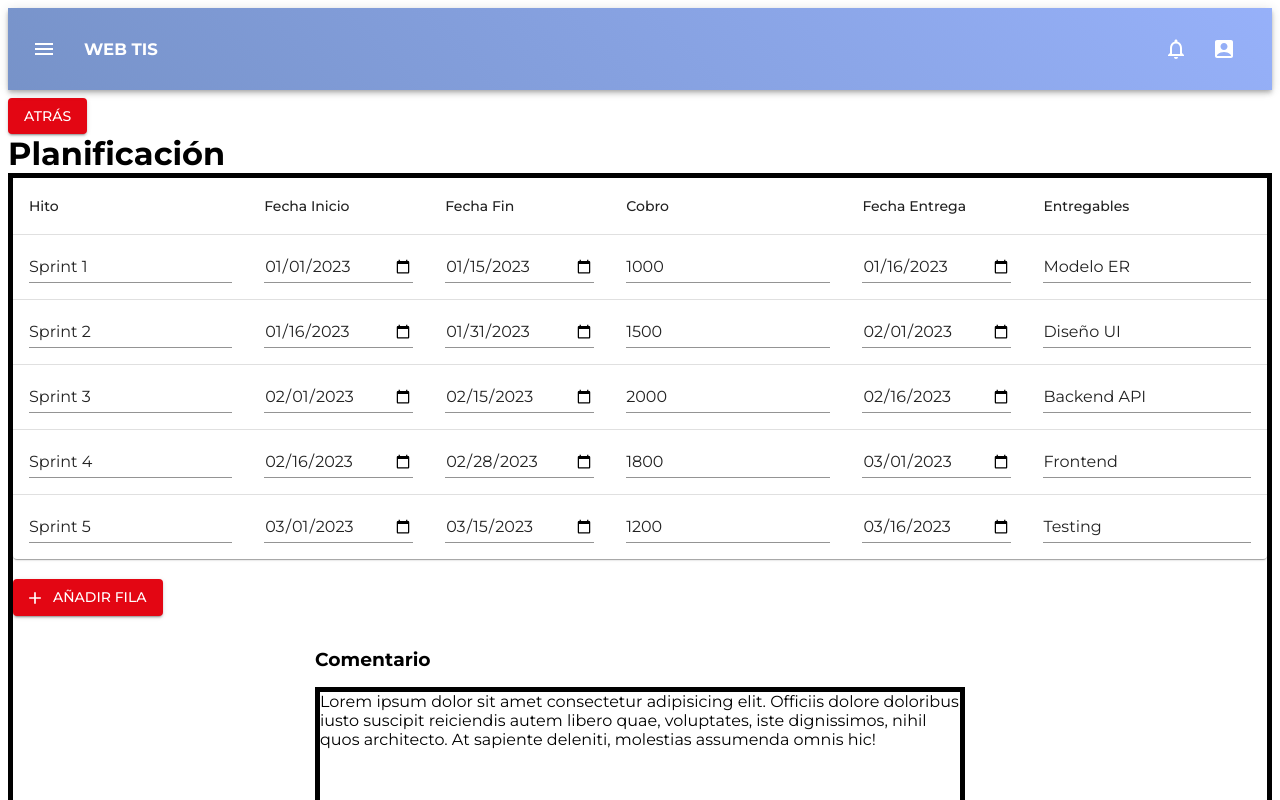
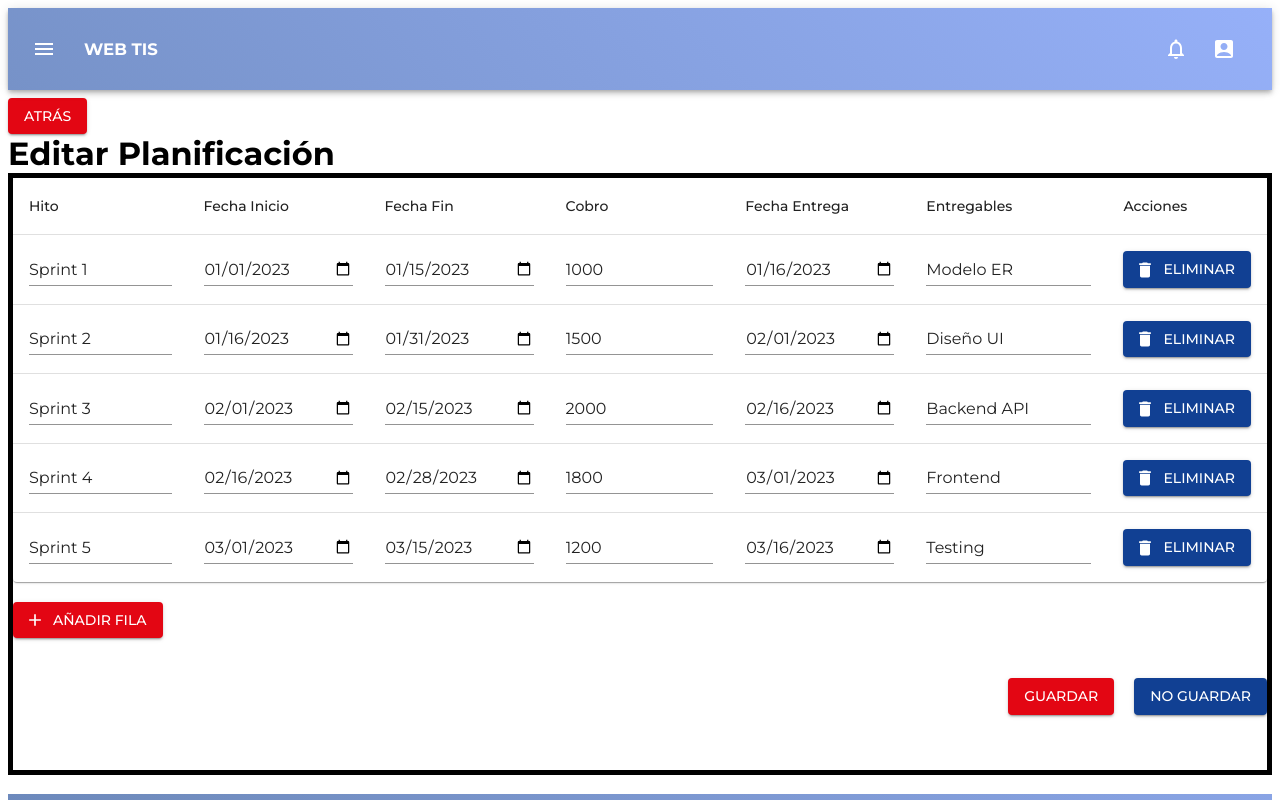
Before and after one commit to RichardAgr/Evaluacion-de-Proyectos, a React (Vite) app in the folder Frontend/: page /homeEstudiante/homeGrupoEstudiante/editarPlanificacion in a window 1280 px wide. Shown: the top 800 px of the page. Built offline with nearby package versions, Linux system fonts and the light colour scheme.

Commit message:
Editar Planificacion Botones de guardar y no guardar y boton de eliminar hito

```diff
--- a/Frontend/src/pages/Estudiante/editarPlanificacion/editarPlanificacion.jsx
+++ b/Frontend/src/pages/Estudiante/editarPlanificacion/editarPlanificacion.jsx
@@ -11,7 +11,7 @@ import Paper from '@mui/material/Paper';
 import Button from '@mui/material/Button';
 import TextField from '@mui/material/TextField';
 import AddIcon from '@mui/icons-material/Add';
-import ComentarioNota from '../../../components/comentarioNota/comentarioNota.jsx';
+import DeleteIcon from '@mui/icons-material/Delete';
 import BackButtonAndTitle from '../../../components/Buttons/BackButtonAndTitle.jsx';
 
 function EditarPlanificacion() {
@@ -29,20 +29,32 @@ function EditarPlanificacion() {
     setRows([...rows, newRow]);
   };
 
+  const deleteRow = (index) => {
+    const newRows = rows.filter((_, i) => i !== index);
+    setRows(newRows);
+  };
+
   const handleCellChange = (index, field, value) => {
     const newRows = [...rows];
     newRows[index][field] = value;
     setRows(newRows);
   };
 
-  const comentario = 'Lorem ipsum dolor sit amet consectetur adipisicing elit. Officiis dolore doloribus iusto suscipit reiciendis autem libero quae, voluptates, iste dignissimos, nihil quos architecto. At sapiente deleniti, molestias assumenda omnis hic!';
-  const nota = 50;
+  const handleSave = () => {
+    // Implement save functionality here
+    console.log('Saving changes:', rows);
+  };
+
+  const handleCancel = () => {
+    // Implement cancel functionality here
+    console.log('Changes discarded');
+  };
 
   return (
     <Fragment>
       <Header />
       <div className='container'>
-        <BackButtonAndTitle title="Planificación" />
+        <BackButtonAndTitle title="Editar Planificación" />
         <div className='pageBorder'>
           <TableContainer component={Paper}>
             <Table sx={{ minWidth: 650 }} aria-label="tabla de planificación">
@@ -54,6 +66,7 @@ function EditarPlanificacion() {
                   <TableCell align="left">Cobro</TableCell>
                   <TableCell align="left">Fecha Entrega</TableCell>
                   <TableCell align="left">Entregables</TableCell>
+                  <TableCell align="left">Acciones</TableCell>
                 </TableRow>
               </TableHead>
               <TableBody>
@@ -73,6 +86,16 @@ function EditarPlanificacion() {
                         />
                       </TableCell>
                     ))}
+                    <TableCell align="left">
+                      <Button
+                        variant="contained"
+                        color="secondary"
+                        startIcon={<DeleteIcon />}
+                        onClick={() => deleteRow(index)}
+                      >
+                        Eliminar
+                      </Button>
+                    </TableCell>
                   </TableRow>
                 ))}
               </TableBody>
@@ -87,7 +110,22 @@ function EditarPlanificacion() {
           >
             Añadir Fila
           </Button>
-          <ComentarioNota comentario={comentario} nota={nota} />
+          <div style={{ marginTop: '40px', display: 'flex', justifyContent: 'flex-end', gap: '20px' }}>
+            <Button
+              variant="contained"
+              color="primary"
+              onClick={handleSave}
+            >
+              Guardar
+            </Button>
+            <Button
+              variant="contained"
+              color="secondary"
+              onClick={handleCancel}
+            >
+              No Guardar
+            </Button>
+          </div>
         </div>
       </div>
       <Footer />
```
